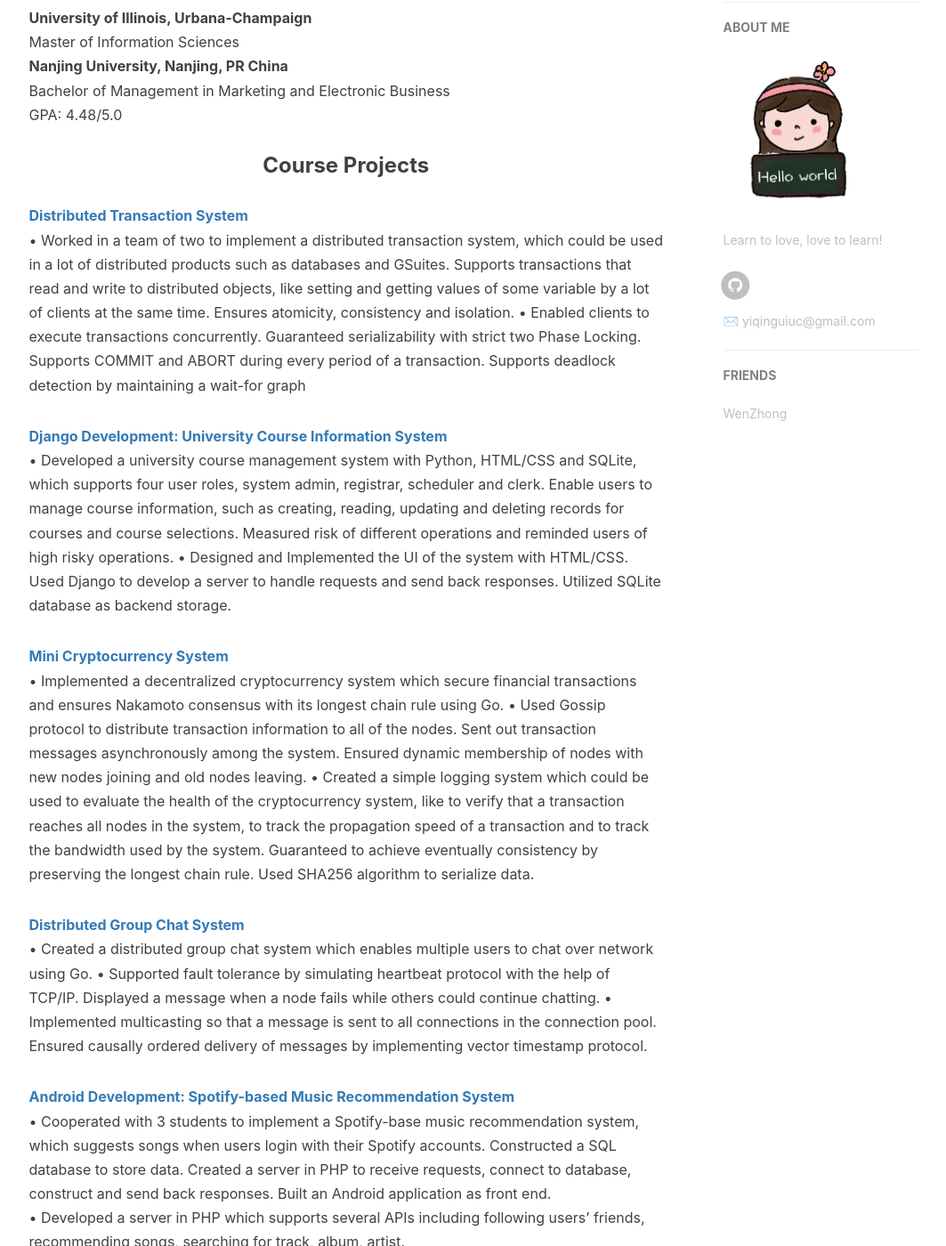
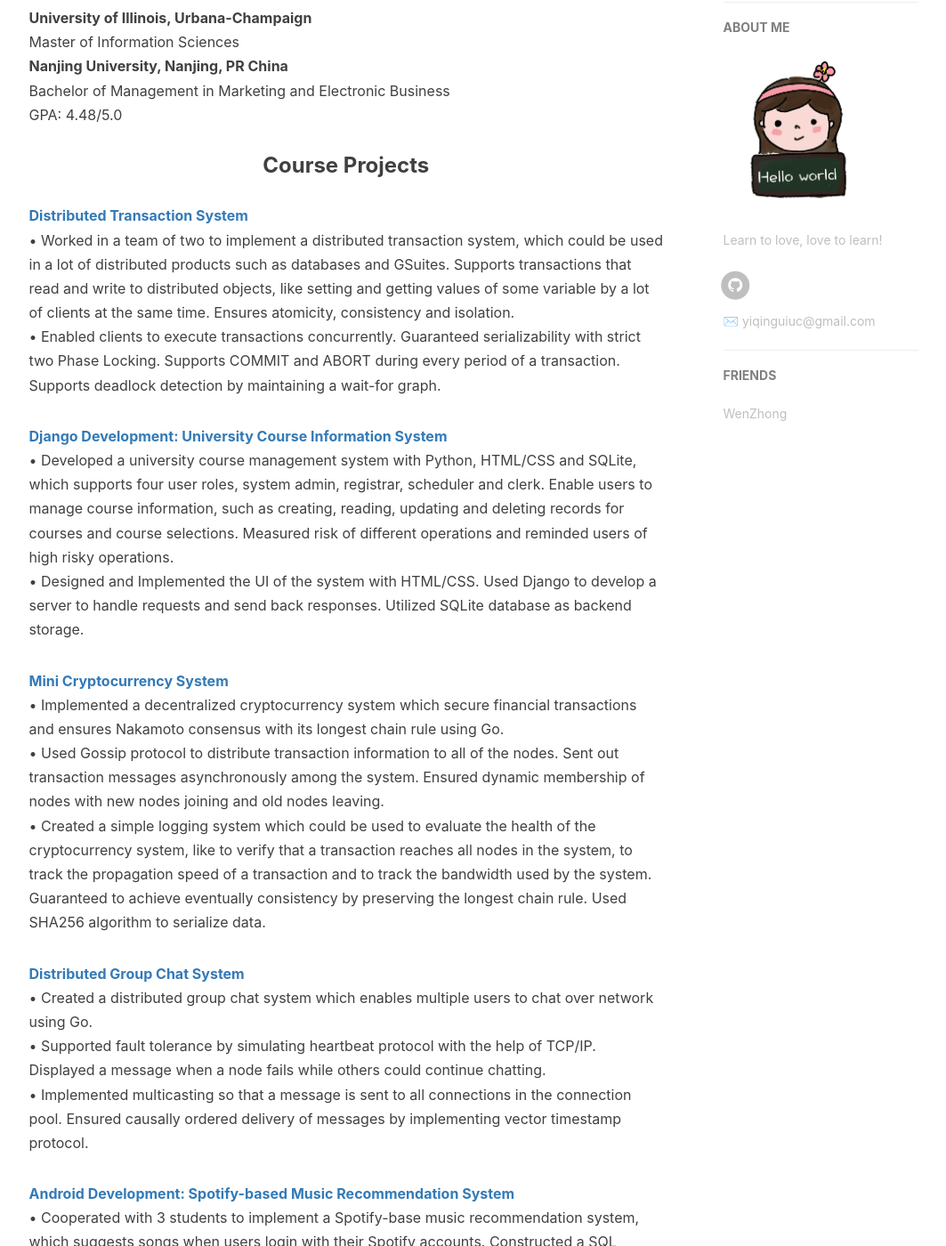
Before and after one commit to Yiqing2018/Yiqing2018.github.io, a Jekyll site: the page built from about.html, in a window 1280 px wide and 1400 px high, scrolled down 563 px. Shown: the whole window at 89% size, without its empty margins (135-1198 px from the left). Built offline with Jekyll 4.4.1, drawn with Linux system fonts in a browser that asks for light colours; nearby versions of some CDN libraries; comment, search, counter and statistics services are not loaded.

Commit message:
fix dead link

```diff
--- a/about.html
+++ b/about.html
@@ -16,29 +16,33 @@
 
     <h3><center>Course Projects</center></h3>
 
-    <p><strong><a href="Distributed Transaction System">Distributed Transaction System</a></strong> </br>
-        • Worked in a team of two to implement a distributed transaction system, which could be used in a lot of distributed products such as databases and GSuites. Supports transactions that read and write to distributed objects, like setting and getting values of some variable by a lot of clients at the same time. Ensures atomicity, consistency and isolation.
+    <p><strong><a href="https://github.com/Yiqing2018/Distributed-Transaction-System">Distributed Transaction System</a></strong> </br>
+        • Worked in a team of two to implement a distributed transaction system, which could be used in a lot of distributed products such as databases and GSuites. Supports transactions that read and write to distributed objects, like setting and getting values of some variable by a lot of clients at the same time. Ensures atomicity, consistency and isolation.</br>
 
-        • Enabled clients to execute transactions concurrently. Guaranteed serializability with strict two Phase Locking. Supports COMMIT and ABORT during every period of a transaction. Supports deadlock detection by maintaining a wait-for graph
+        • Enabled clients to execute transactions concurrently. Guaranteed serializability with strict two Phase Locking. Supports COMMIT and ABORT during every period of a transaction. Supports deadlock detection by maintaining a wait-for graph.
+    </p>
 
      <p><strong><a href="https://github.com/Yiqing2018/University-Course-Information-System">Django Development: University Course Information System</a></strong> </br>
-        • Developed a university course management system with Python, HTML/CSS and SQLite, which supports four user roles, system admin, registrar, scheduler and clerk. Enable users to manage course information, such as creating, reading, updating and deleting records for courses and course selections. Measured risk of different operations and reminded users of high risky operations.
+        • Developed a university course management system with Python, HTML/CSS and SQLite, which supports four user roles, system admin, registrar, scheduler and clerk. Enable users to manage course information, such as creating, reading, updating and deleting records for courses and course selections. Measured risk of different operations and reminded users of high risky operations.</br>
 
         • Designed and Implemented the UI of the system with HTML/CSS. Used Django to develop a server to handle requests and send back responses. Utilized SQLite database as backend storage.
+    </p>
 
     <p><strong><a href="https://github.com/Yiqing2018/mini-Cryptocurrency-System">Mini Cryptocurrency System</a></strong> </br>
-        • Implemented a decentralized cryptocurrency system which secure financial transactions and ensures Nakamoto consensus with its longest chain rule using Go.
+        • Implemented a decentralized cryptocurrency system which secure financial transactions and ensures Nakamoto consensus with its longest chain rule using Go.</br>
 
-        • Used Gossip protocol to distribute transaction information to all of the nodes. Sent out transaction messages asynchronously among the system. Ensured dynamic membership of nodes with new nodes joining and old nodes leaving.
+        • Used Gossip protocol to distribute transaction information to all of the nodes. Sent out transaction messages asynchronously among the system. Ensured dynamic membership of nodes with new nodes joining and old nodes leaving.</br>
 
         • Created a simple logging system which could be used to evaluate the health of the cryptocurrency system, like to verify that a transaction reaches all nodes in the system, to track the propagation speed of a transaction and to track the bandwidth used by the system. Guaranteed to achieve eventually consistency by preserving the longest chain rule. Used SHA256 algorithm to serialize data.
+    </p>
 
     <p><strong><a href="https://github.com/Yiqing2018/Distributed-Chat-System">Distributed Group Chat System</a></strong> </br>
-        • Created a distributed group chat system which enables multiple users to chat over network using Go.
+        • Created a distributed group chat system which enables multiple users to chat over network using Go.</br>
 
-        • Supported fault tolerance by simulating heartbeat protocol with the help of TCP/IP. Displayed a message when a node fails while others could continue chatting.
+        • Supported fault tolerance by simulating heartbeat protocol with the help of TCP/IP. Displayed a message when a node fails while others could continue chatting.</br>
 
         • Implemented multicasting so that a message is sent to all connections in the connection pool. Ensured causally ordered delivery of messages by implementing vector timestamp protocol.
+    </p>
 
     <p><strong><a href="https://github.com/Yiqing2018/FindYourSong">Android Development: Spotify-based Music Recommendation System</a></strong> </br>
     • Cooperated with 3 students to implement a Spotify-base music recommendation system, which suggests songs when users login with their Spotify accounts. Constructed a SQL database to store data. Created a server in PHP to receive requests, connect to database, construct and send back responses. Built an Android application as front end.</br>
```
